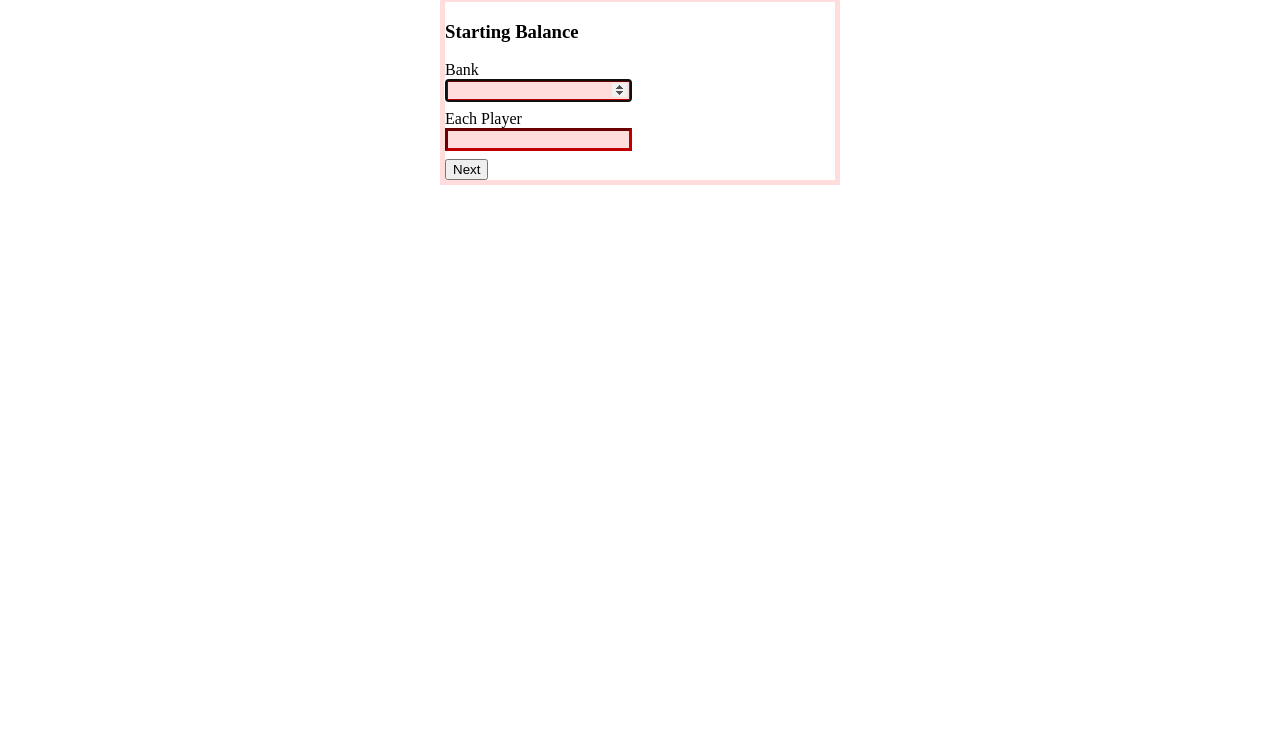
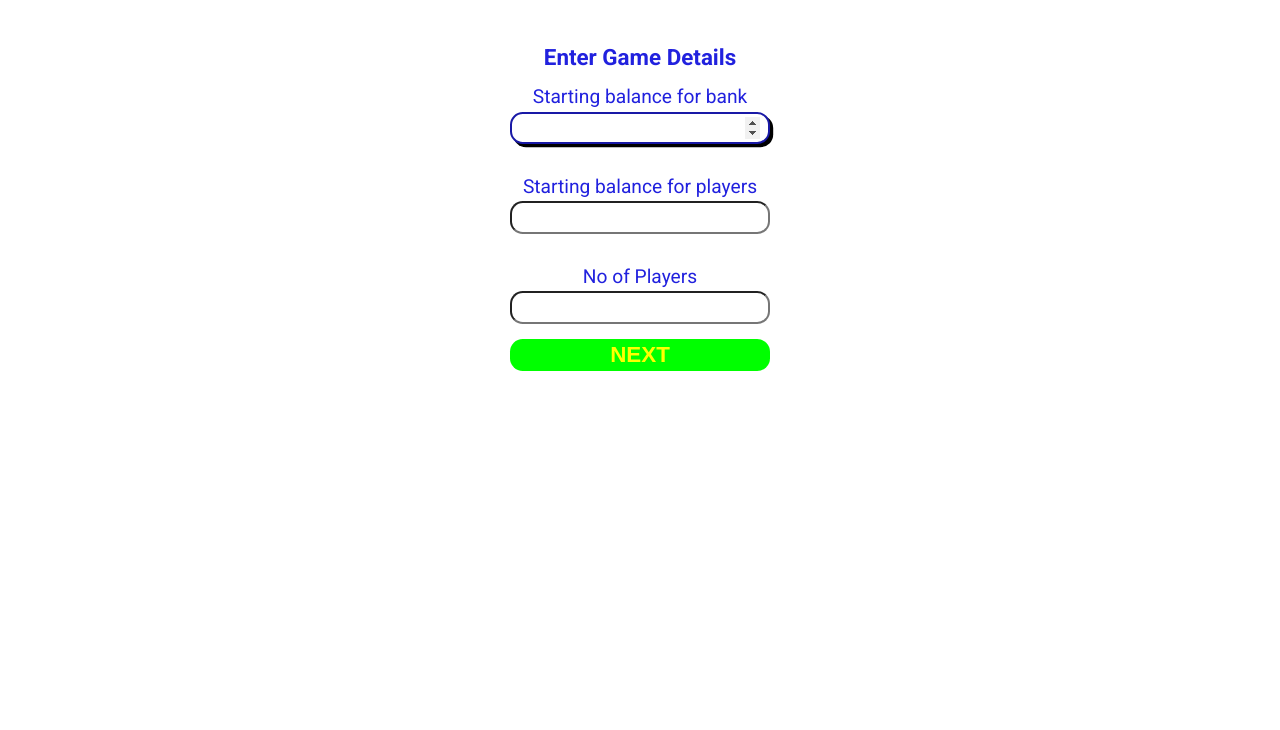
Before and after one commit to lootfold/monopoly-bank, a plain HTML site: page index.html in a window 1280 px wide. Shown: the part 70-800 px from the top of the page. Drawn offline with Linux system fonts and the light colour scheme.

Commit message:
update index page

```diff
--- a/css/style.css
+++ b/css/style.css
@@ -1,41 +1,113 @@
+@import url("https://fonts.googleapis.com/css2?family=Roboto:wght@300;400;700&display=swap");
+
+:root {
+  --neonBlue: #1919a6;
+  --blue: #2121de;
+  --tumbleweed: #dea185;
+  --red: #fd0000;
+  --electricGreen: #00ff00;
+  --yellow: #ffff00;
+}
+
+body {
+  font-family: "Roboto", sans-serif;
+  margin: 0;
+}
+
+h1 {
+  font-size: 3rem;
+  color: var(--yellow);
+  margin: 0 auto;
+}
+
+h2 {
+  font-size: 1.4rem;
+  color: var(--blue);
+  align-self: center;
+  margin-bottom: 0;
+}
+
+body {
+  font-size: 1.2rem;
+}
+
+.navBar {
+  background-color: #1919a6;
+  display: flex;
+}
+
 .hidden {
   display: none;
 }
 
 .container {
-  max-width: 400px;
+  padding: 2em 0;
+  max-width: 600px;
   margin: auto;
+  display: flex;
+  flex-direction: column;
+  justify-content: center;
 }
 
-.form-group {
-  margin: 0.5em 0;
+form {
+  align-self: center;
+  display: flex;
+  flex-direction: column;
 }
 
-label {
-  display: block;
+.form__group {
+  margin: 0.5em 0;
+  padding: 0.3em 0;
+  display: flex;
+  flex-direction: column;
 }
 
-input:invalid {
-  background-color: #ffdddd;
+.form__label {
+  display: block;
+  color: var(--blue);
+  align-self: center;
 }
 
-form:invalid {
-  border: 5px solid #ffdddd;
+.form__control {
+  align-self: center;
+  outline: none;
+  margin-top: 0.2rem;
+  height: 1.8rem;
+  width: 15rem;
+  padding: 0 0.5rem;
+  border-radius: 0.8rem;
+  font-size: 1.2rem;
+  color: --var(--neonBlue);
 }
 
-input:valid {
-  background-color: #ddffdd;
+.form__control:focus {
+  border: 2px solid var(--neonBlue);
+  box-shadow: 0.2rem 0.2rem;
 }
 
-form:valid {
-  border: 5px solid #ddffdd;
+.button {
+  height: 2rem;
+  padding: 0.2rem 0.7rem;
+  border-radius: 0.8rem;
+  border: none;
+  font-size: 1.4rem;
+  font-weight: bold;
+  text-transform: uppercase;
+  background-color: var(--electricGreen);
+  color: var(--yellow);
 }
 
-input:required {
-  border-color: #800000;
-  border-width: 3px;
+.button:hover,
+.button:focus {
+  color: var(--neonBlue);
+  box-shadow: 0.2rem 0.2rem;
 }
 
-input:required:invalid {
-  border-color: #c00000;
+.error {
+  background-color: var(--red);
+  border: 2px solid var(--red);
 }
+
+.error:focus {
+  box-shadow: 0.2rem 0.2rem;
+}
--- a/index.html
+++ b/index.html
@@ -9,53 +9,65 @@
     <title>Monopoly Banker</title>
   </head>
   <body>
+    <nav class="navBar">
+      <h1>Monopoly Banker</h1>
+    </nav>
     <main class="container">
-      <div id="forms_container">
+      <form id="gameDetails">
         <h2>Enter Game Details</h2>
-        <form id="form_bank_balance">
-          <h3>Starting Balance</h3>
-          <div class="form-group">
-            <label for="bank_balance">Bank</label>
+        <!-- starting bank balance -->
+        <div class="form__group">
+          <label class="form__label" for="bankBalance"
+            >Starting balance for bank</label
+          >
           <input
             autofocus
+            class="form__control"
             type="number"
-              name="bank_balance"
-              id="bank_balance"
+            name="bankBalance"
+            id="bankBalance"
             required
           />
         </div>
-          <div class="form-group">
-            <label for="player_balance">Each Player</label>
+
+        <!-- starting balance for players -->
+        <div class="form__group">
+          <label class="form__label" for="playerBalance"
+            >Starting balance for players</label
+          >
           <input
+            class="form__control"
             type="number"
-              name="player_balance"
-              id="player_balance"
+            name="playerBalance"
+            id="playerBalance"
             required
           />
         </div>
-          <button type="submit">Next</button>
-        </form>
-        <form id="form_no_of_players" class="hidden">
-          <h3>No of players</h3>
-          <div class="form-group">
-            <label for="no_of_players">No of Players</label>
+
+        <!-- no of players -->
+        <div class="form__group">
+          <label class="form__label" for="noOfPlayers">No of Players</label>
           <input
+            class="form__control"
             type="number"
-              name="no_of_players"
-              id="no_of_players"
+            name="noOfPlayers"
+            id="noOfPlayers"
             required
             min="2"
             max="8"
           />
         </div>
-          <button type="submit">Next</button>
+
+        <button class="button" type="submit">Next</button>
       </form>
-        <form accept="banker.html" id="form_players_names" class="hidden">
-          <h3>Player Names</h3>
-          <div id="player_inputs_container"></div>
-          <button type="submit">Next</button>
+
+      <form id="playersForm" class="hidden">
+        <h2>Enter Player Names</h3>
+        <div id="playersFormInputContainer">
+          <!-- place dynamically generated input fields to get player names -->
+        </div>
+        <button class="button" type="submit">Next</button>
       </form>
-      </div>
     </main>
   </body>
 </html>
--- a/js/index.js
+++ b/js/index.js
@@ -1,7 +1,3 @@
-let balanceForm;
-let noOfPlayersForm;
-let playersForm;
-
 // object to store game data
 data = {
   noOfPlayers: 0,
@@ -15,31 +11,50 @@ window.onload = handleWindowLoad;
 function handleWindowLoad() {
   // get form ref & add event handlers for forms
 
-  balanceForm = document.getElementById("form_bank_balance");
-  balanceForm.onsubmit = handleBalanceFormSubmit;
+  const balanceForm = document.forms.gameDetails;
+  balanceForm.onsubmit = handleGameDetailsSubmit;
 
-  noOfPlayersForm = document.getElementById("form_no_of_players");
-  noOfPlayersForm.onsubmit = handleNoOfPlayersFormSubmit;
+  const playersForm = document.forms.playersForm;
+  playersForm.onsubmit = handlePlayersFormSubmit;
 
-  playersForm = document.getElementById("form_players_names");
-  playersForm.onsubmit = handlePlayersFormSubmit;
+  addEventListenersForValidation(balanceForm);
+
+  function addEventListenersForValidation(form) {
+    const elements = form.elements;
+
+    for (let i = 0; i < elements.length; i++) {
+      const element = elements[i];
+      if (element.type !== "submit") {
+        // show error style when user leaves the input field
+        element.onblur = validateField;
+
+        // remove error style if the value is valid as the user is typing
+        element.onkeyup = clearErrorStyle;
+      }
     }
 
-function handleBalanceFormSubmit() {
-  // store balance input to game data
-  data.banksBalance = parseInt(balanceForm.bank_balance.value);
-  data.eachPlayerStartingBalance = parseInt(balanceForm.player_balance.value);
-
-  // display form to enter no of players
-  noOfPlayersForm.classList.remove("hidden");
-  return false;
+    function validateField() {
+      if (this.checkValidity()) {
+        this.classList.remove("error");
+      } else {
+        this.classList.add("error");
+      }
     }
 
-function handleNoOfPlayersFormSubmit() {
-  // store no of players to game data
-  data.noOfPlayers = parseInt(noOfPlayersForm.no_of_players.value);
+    function clearErrorStyle() {
+      if (this.checkValidity()) {
+        this.classList.remove("error");
+      }
+    }
+  }
 
-  // display form to input player details
+  function handleGameDetailsSubmit() {
+    // store balance input to game data
+    data.banksBalance = parseInt(balanceForm.bankBalance.value);
+    data.eachPlayerStartingBalance = parseInt(balanceForm.playerBalance.value);
+    data.noOfPlayers = parseInt(balanceForm.noOfPlayers.value);
+
+    // display form to get player details
     displayFieldsForPlayers();
 
     return false;
@@ -73,12 +88,11 @@ function handlePlayersFormSubmit() {
 
   function displayFieldsForPlayers() {
     // display form for player names
-  const playersForm = document.getElementById("form_players_names");
     playersForm.classList.remove("hidden");
 
     // clear all fields in the form
     const playersInputContainer = document.getElementById(
-    "player_inputs_container"
+      "playersFormInputContainer"
     );
     playersInputContainer.innerHTML = "";
 
@@ -87,16 +101,20 @@ function displayFieldsForPlayers() {
       const field = generatePlayerInput(i);
       playersInputContainer.appendChild(field);
     }
+
+    addEventListenersForValidation(playersForm);
   }
 
   function generatePlayerInput(playerNo) {
     const idStr = "player";
     const inputDiv = document.createElement("div");
+    inputDiv.classList.add("form__group");
 
     // create label
     const inputLabel = document.createElement("label");
     inputLabel.setAttribute("for", `${idStr}_${playerNo}}`);
     inputLabel.innerText = `Player ${playerNo}`;
+    inputLabel.classList.add("form__label");
 
     // create text field for player name
     const inputField = document.createElement("input");
@@ -106,6 +124,7 @@ function generatePlayerInput(playerNo) {
     inputField.required = true;
     inputField.minLength = 3;
     inputField.maxLength = 20;
+    inputField.classList.add("form__control");
 
     // add fields to div & apply style
     inputDiv.appendChild(inputLabel);
@@ -114,3 +133,4 @@ function generatePlayerInput(playerNo) {
 
     return inputDiv;
   }
+}
```
Lines whose indentation alone changed are shown as unchanged.
